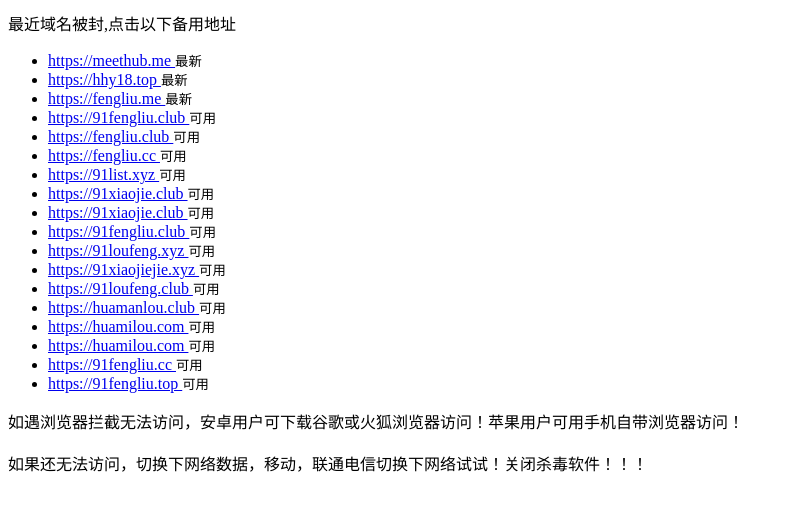
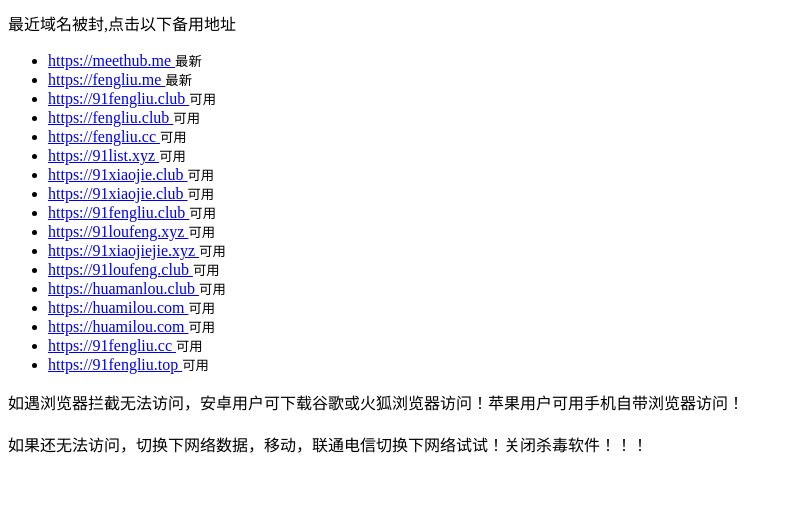
Before and after one commit to 91fengliu/91fengliu, a plain HTML site: page index.html in a window 1280 px wide. Shown: the part 161-672 px from the top of the page, without its empty margins (0-792 px from the left). Drawn offline with Linux system fonts and the light colour scheme.

Commit message:
Update index.html

```diff
--- a/index.html
+++ b/index.html
@@ -33,12 +33,7 @@
                         </a>
                         <small><time>最新</time></small>
                     </li>
-			<li>
-                        <a href="https://hhy18.top">
-                            https://hhy18.top
-                        </a>
-                        <small><time>最新</time></small>
-                    </li>
+
 			<li>
                         <a href="https://91fengliu.club">
                             https://fengliu.me
```
